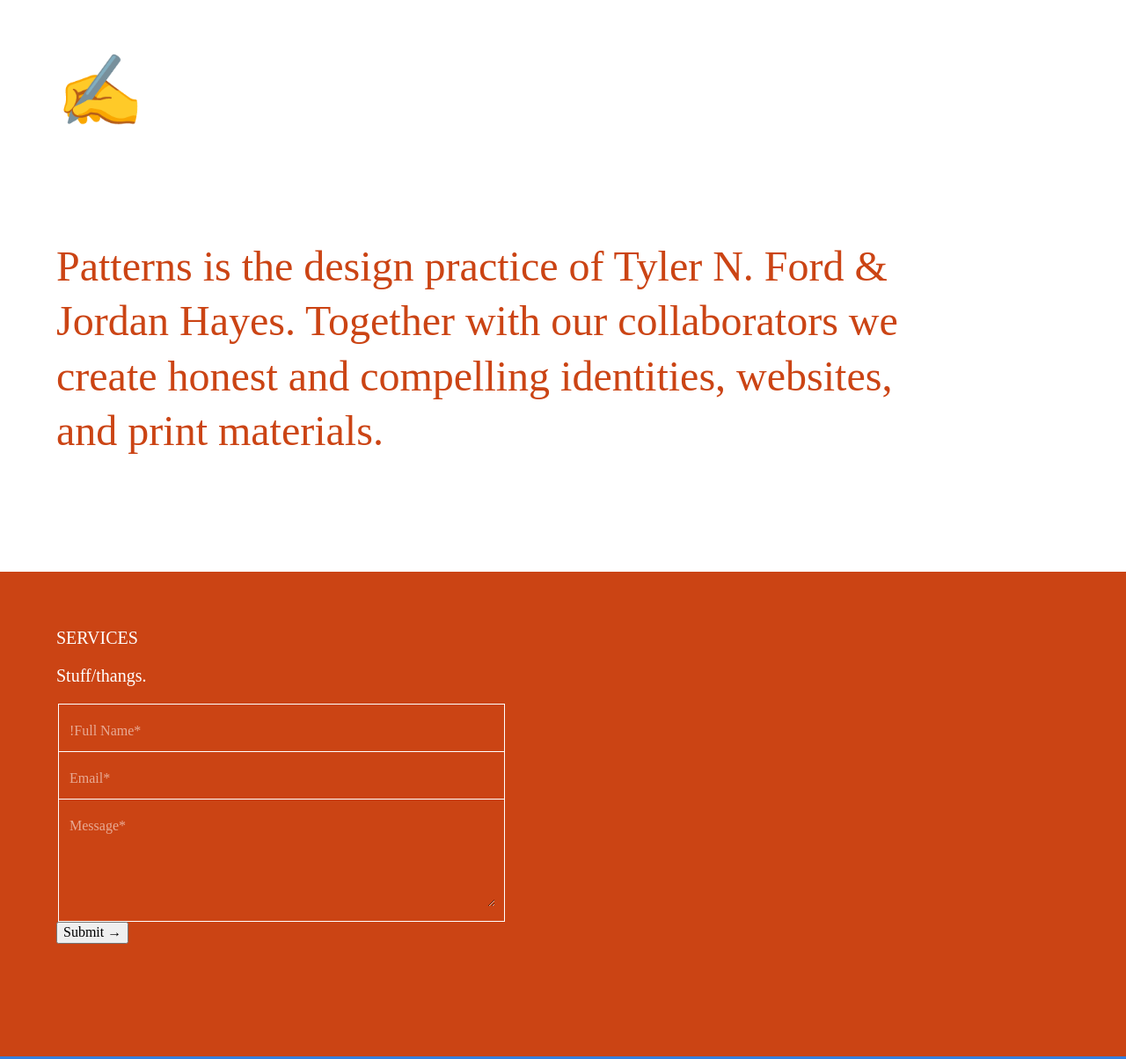
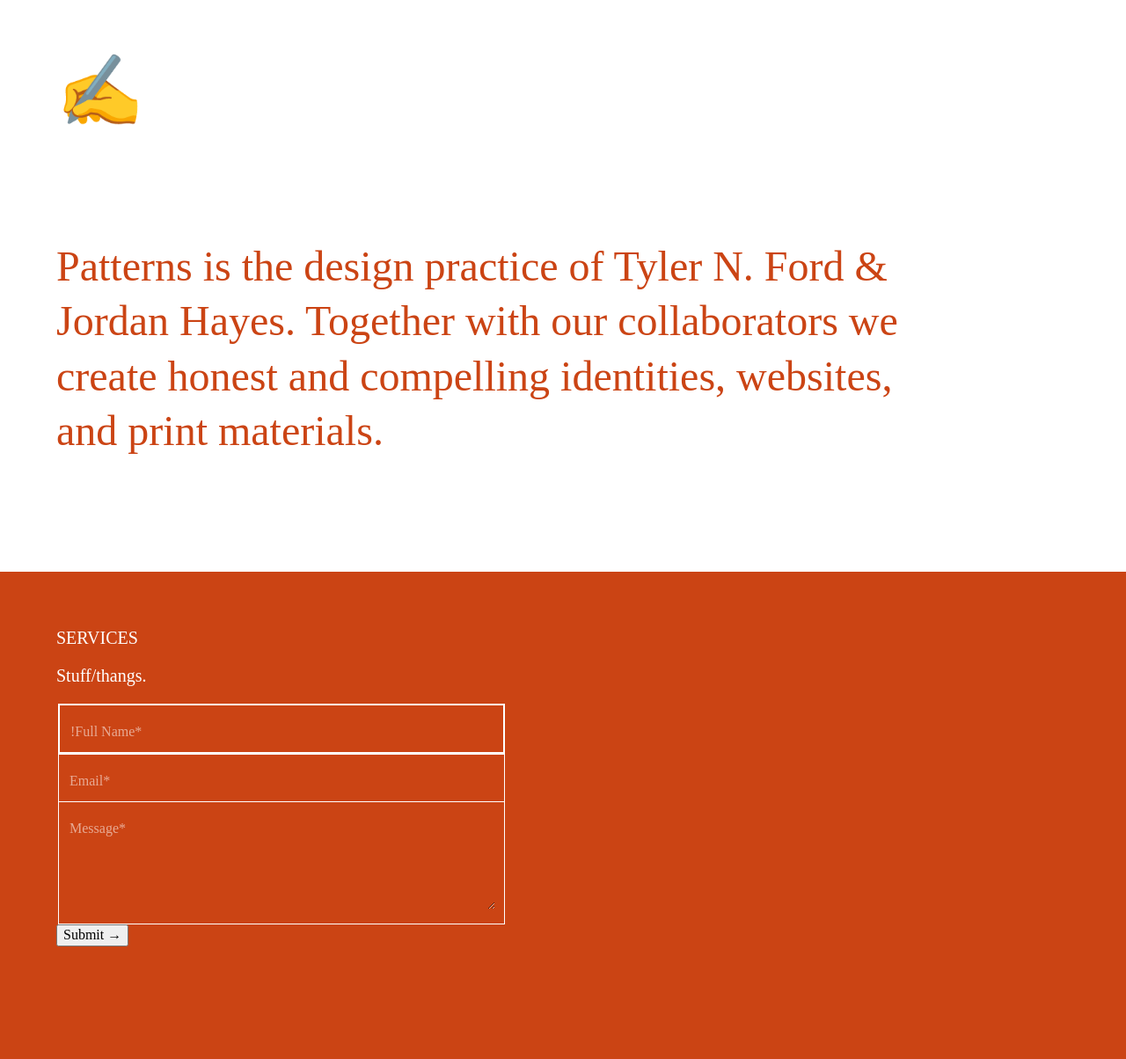
Before and after one commit to wearepatterns/wearepatterns.github.io, a Jekyll site: the page built from index.markdown, in a window 1280 px wide. Shown: the whole page at 88% size. Built offline with Jekyll 4.4.1, drawn with Linux system fonts in a browser that asks for light colours.

Commit message:
Update new.html

```diff
--- a/_layouts/new.html
+++ b/_layouts/new.html
@@ -42,7 +42,7 @@
             <p>Stuff/thangs.</p>
 
             <form class="pb5 pb6-l mw6 f5" action="//formspree.io/tylernford@gmail.com" method="POST">
-                <fieldset class="b--white bb-0">
+                <fieldset class="b--white bb-0" style="border-width:2px;">
                     <input class="bg-newred white pt3 w-100 bn" type="text" name="Name" placeholder="!Full Name*" validate-required>
                 </fieldset>
                 <fieldset class="b--white">
```
